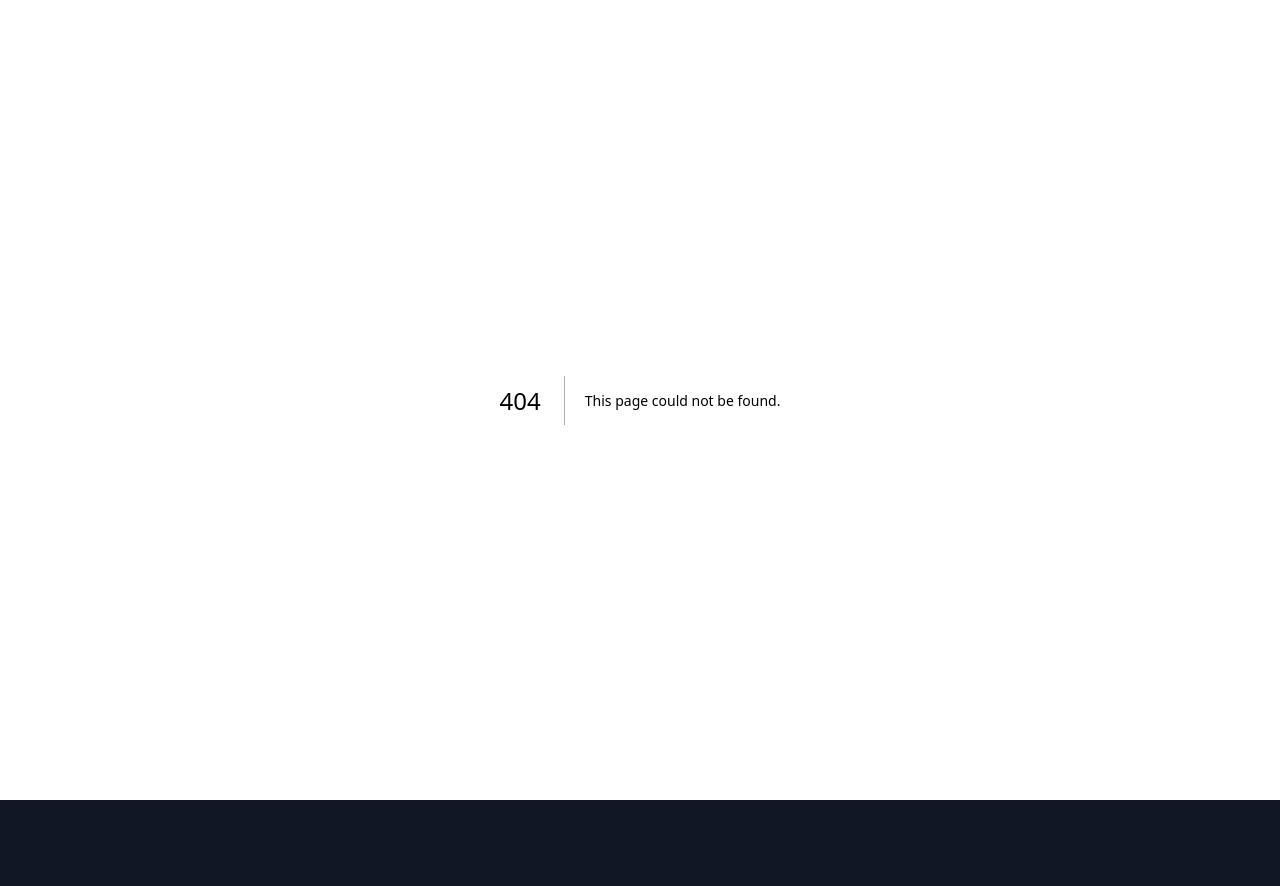
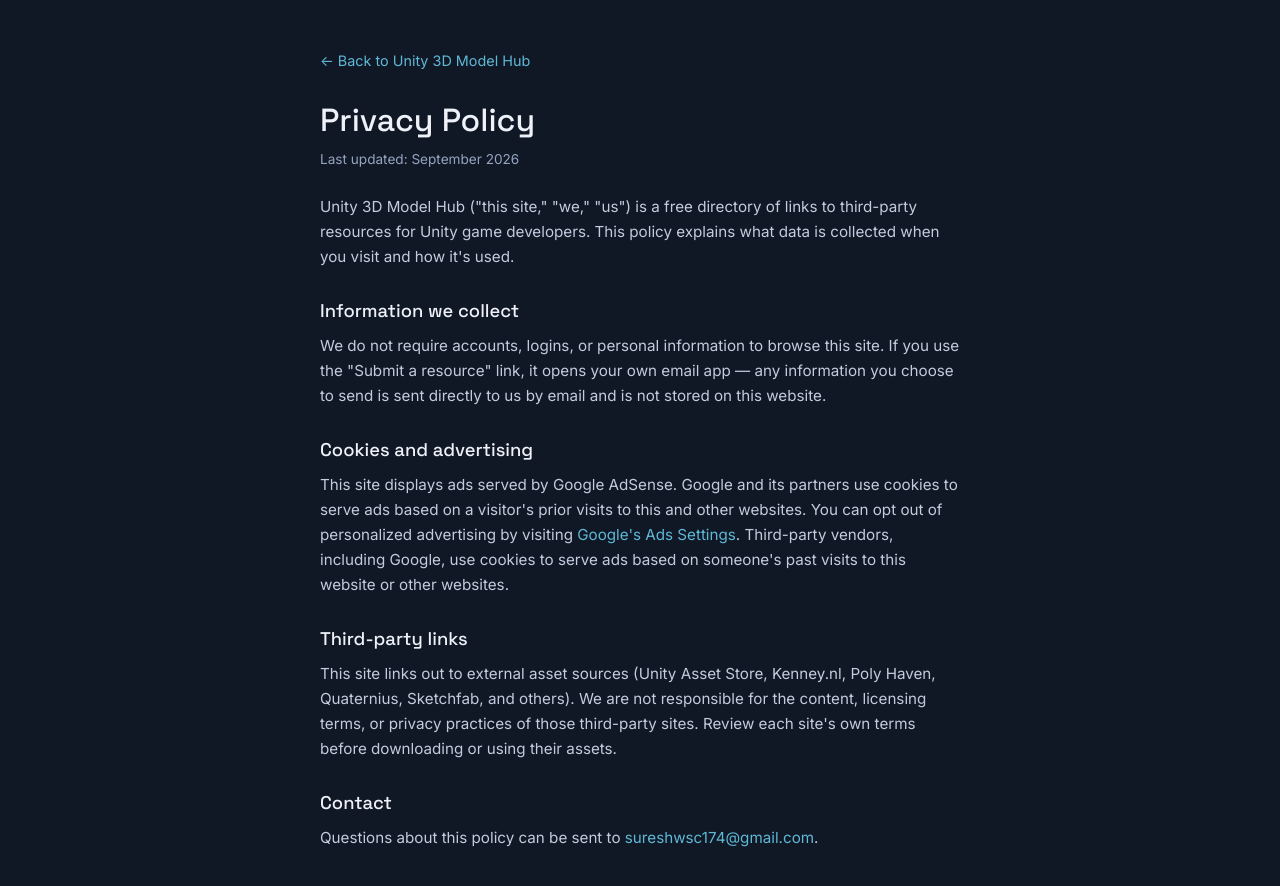
Before and after one commit to sureshwsc172/UnityHub, a Next.js app: page /privacy in a window 1280 px wide. Before the commit this address had no page. Shown: the top 886 px of the page. Before the commit the page ends 800 px from the top, so only its background shows below. Built offline with nearby package versions, Linux system fonts and the light colour scheme.

Commit message:
Add Privacy Policy page with content and styles

```diff
--- /dev/null
+++ b/pages/privacy.js
@@ -0,0 +1,106 @@
+import Head from "next/head";
+import Link from "next/link";
+
+export default function Privacy() {
+  return (
+    <main className="page">
+      <Head>
+        <title>Privacy Policy — Unity 3D Model Hub</title>
+        <meta name="description" content="Privacy policy for Unity 3D Model Hub, covering cookies, advertising, and how visitor data is handled." />
+      </Head>
+      <div className="container">
+        <Link href="/" className="back-link">← Back to Unity 3D Model Hub</Link>
+
+        <h1>Privacy Policy</h1>
+        <p className="updated">Last updated: September 2026</p>
+
+        <p>
+          Unity 3D Model Hub ("this site," "we," "us") is a free directory of
+          links to third-party resources for Unity game developers. This
+          policy explains what data is collected when you visit and how it's
+          used.
+        </p>
+
+        <h2>Information we collect</h2>
+        <p>
+          We do not require accounts, logins, or personal information to
+          browse this site. If you use the "Submit a resource" link, it opens
+          your own email app — any information you choose to send is sent
+          directly to us by email and is not stored on this website.
+        </p>
+
+        <h2>Cookies and advertising</h2>
+        <p>
+          This site displays ads served by Google AdSense. Google and its
+          partners use cookies to serve ads based on a visitor's prior visits
+          to this and other websites. You can opt out of personalized
+          advertising by visiting{" "}
+          <a href="https://adssettings.google.com" target="_blank" rel="noopener noreferrer">
+            Google's Ads Settings
+          </a>
+          . Third-party vendors, including Google, use cookies to serve ads
+          based on someone's past visits to this website or other websites.
+        </p>
+
+        <h2>Third-party links</h2>
+        <p>
+          This site links out to external asset sources (Unity Asset Store,
+          Kenney.nl, Poly Haven, Quaternius, Sketchfab, and others). We are
+          not responsible for the content, licensing terms, or privacy
+          practices of those third-party sites. Review each site's own terms
+          before downloading or using their assets.
+        </p>
+
+        <h2>Contact</h2>
+        <p>
+          Questions about this policy can be sent to{" "}
+          <a href="mailto:sureshwsc174@gmail.com">sureshwsc174@gmail.com</a>.
+        </p>
+      </div>
+
+      <style jsx global>{`
+        .page {
+          min-height: 100vh;
+          padding: 48px 20px 64px;
+          background: #101826;
+          color: #eef1f7;
+          font-family: 'Inter', -apple-system, sans-serif;
+        }
+        .container {
+          max-width: 640px;
+          margin: 0 auto;
+        }
+        .back-link {
+          display: inline-block;
+          color: #5fb8d6;
+          text-decoration: none;
+          font-size: 0.9rem;
+          margin-bottom: 24px;
+        }
+        h1 {
+          font-family: 'Space Grotesk', sans-serif;
+          font-size: 2rem;
+          margin: 0 0 4px;
+        }
+        .updated {
+          color: #94a3bf;
+          font-size: 0.85rem;
+          margin: 0 0 24px;
+        }
+        h2 {
+          font-family: 'Space Grotesk', sans-serif;
+          font-size: 1.15rem;
+          margin: 28px 0 8px;
+        }
+        p {
+          color: #c3ccdd;
+          line-height: 1.65;
+          font-size: 0.95rem;
+        }
+        a {
+          color: #5fb8d6;
+        }
+      `}</style>
+    </main>
+  );
+}
```
